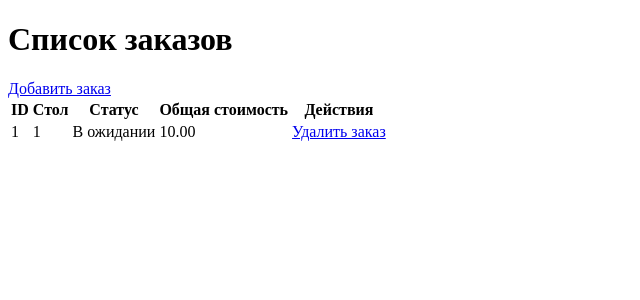
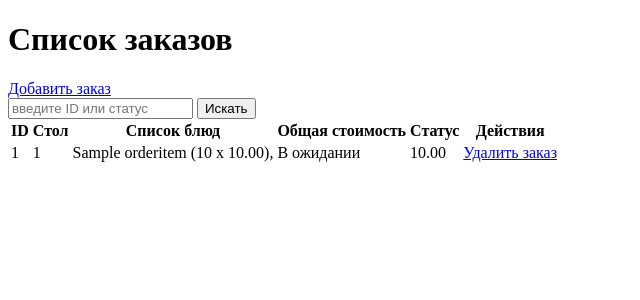
Before and after one commit to ABM1204/restaurant, a Django app: page / in a window 1280 px wide. Shown: the top 300 px of the page, without its empty margins (0-640 px from the left). Run offline with Django 5.2, Linux system fonts and the light colour scheme; tables that the repository leaves empty hold one stand-in row (values such as "Sample post").

Commit message:
Реализовал функцию поиска по ID и статусу. Добавил отобрадежение блюд в списке

```diff
--- a/source/orders/templates/order_list.html
+++ b/source/orders/templates/order_list.html
@@ -10,18 +10,28 @@
 <body>
 <h1>Список заказов</h1>
 <a href="{% url 'order_create' %}">Добавить заказ</a>
+<form method="get">
+    <input type="text" name="q" placeholder="введите ID или статус">
+    <button type="submit">Искать</button>
+</form>
 <table>
     <tr>
         <th>ID</th>
         <th>Стол</th>
+        <th>Список блюд</th>
+        <th>Общая стоимость</th>
         <th>Статус</th>
-        <th>Общая стоимость</th>
         <th>Действия</th>
     </tr>
     {% for order in orders %}
         <tr>
             <td>{{ order.id }}</td>
             <td>{{ order.table_number }}</td>
+            <td>
+                {% for item in order.orderitem_set.all %}
+                    {{ item.name }} ({{ item.quantity }} x {{ item.price }}),
+                {% endfor %}
+            </td>
             <td>{{ order.get_status_display }}</td>
             <td>{{ order.total_price }}</td>
             <td>
--- a/source/orders/views.py
+++ b/source/orders/views.py
@@ -52,6 +52,9 @@ def order_create(request):
 
 def order_list(request):
     orders = Order.objects.all()
+    query = request.GET.get('q')
+    if query:
+        orders = orders.filter(table_number__icontains=query) | orders.filter(status__icontains=query)
     return render(request, 'order_list.html', {'orders': orders})
 
 def order_delete(request, id):
```
Lines whose indentation alone changed are shown as unchanged.
